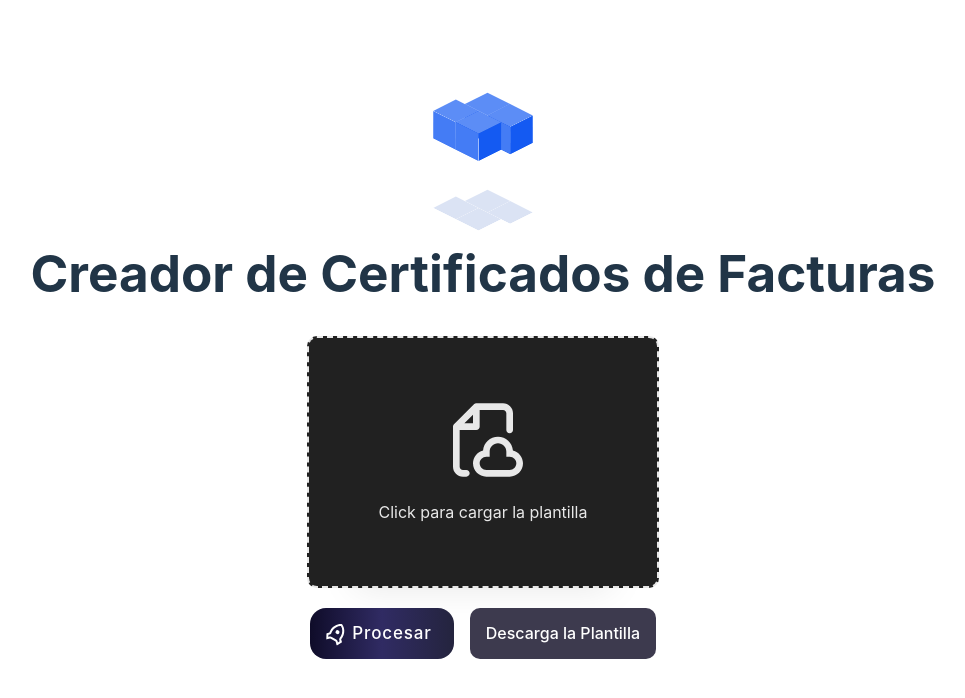
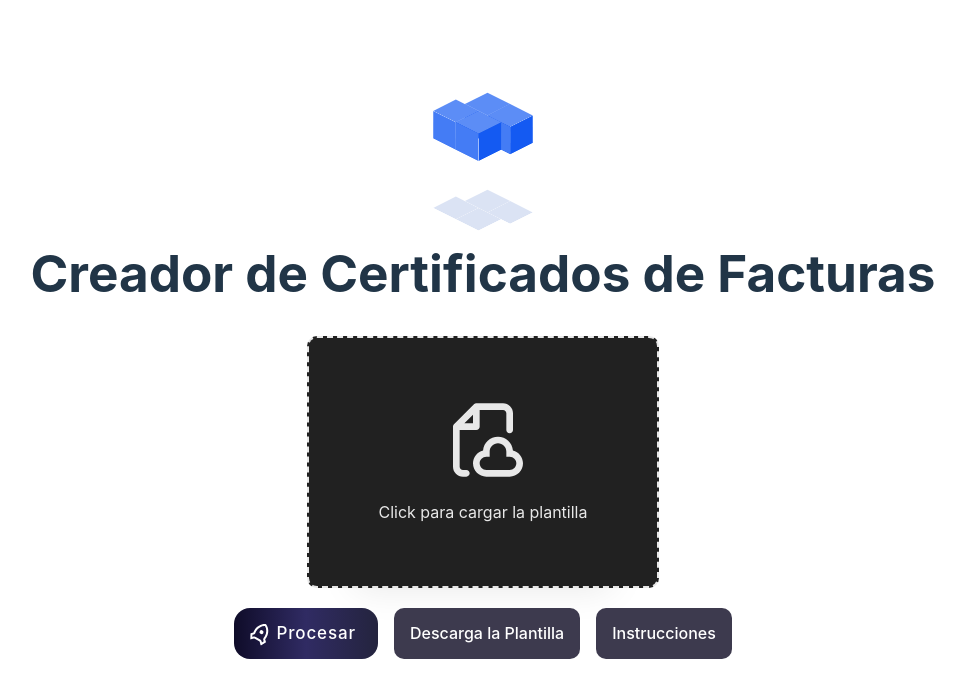
Before and after one commit to ChrizcodeR/invoice, a React (Vite) app: page / in a window 1280 px wide. Shown: the top 698 px of the page, without its empty margins (157-1122 px from the left). Built offline with nearby package versions, Linux system fonts and the light colour scheme.

Commit message:
update into interface main, i add a new buttom its name is downloadt

```diff
--- a/src/App.jsx
+++ b/src/App.jsx
@@ -2,6 +2,7 @@ import React, { useState } from 'react';
 import Loader from './components/Animation';
 import Form from './components/Form';
 import Download from './components/download';
+import DownloadT from './components/downloadt';
 import Pdf from './views/Pdf';
 import './App.css';
 
@@ -33,6 +34,7 @@ const App = () => {
       <div className="button">
         <Pdf data={data} />
         <Download/>
+        <DownloadT/>
       </div>
     </>
   );
--- /dev/null
+++ b/src/components/downloadt.jsx
@@ -0,0 +1,57 @@
+import React from 'react';
+import styled from 'styled-components';
+
+const DownloadT = () => {
+  return (
+    <StyledWrapper>
+      <a href="/assets/Instruction.pdf" download>
+      <button className="button">
+        <span className="button-content">Instrucciones</span>
+      </button>
+      </a>
+    </StyledWrapper>
+  );
+}
+
+const StyledWrapper = styled.div`
+  .button {
+    position: relative;
+    overflow: hidden;
+    height: 3.2rem;
+    padding: 0 1rem;
+    border-radius: 10px;
+    background: #3d3a4e;
+    background-size: 400%;
+    color: #fff;
+    border: none;
+    cursor: pointer;
+  }
+
+  .button:hover::before {
+    transform: scaleX(1);
+  }
+
+  .button-content {
+    position: relative;
+    z-index: 1;
+  }
+
+  .button::before {
+    content: "";
+    position: absolute;
+    top: 0;
+    left: 0;
+    transform: scaleX(0);
+    transform-origin: 0 50%;
+    width: 100%;
+    height: inherit;
+    border-radius: inherit;
+    background: linear-gradient(
+      82.3deg,
+      rgba(150, 93, 233, 1) 10.8%,
+      rgba(99, 88, 238, 1) 94.3%
+    );
+    transition: all 0.475s;
+  }`;
+
+export default DownloadT;
```
Also changed, not shown: 1 other file (tests, documents, lock files or other folders).
